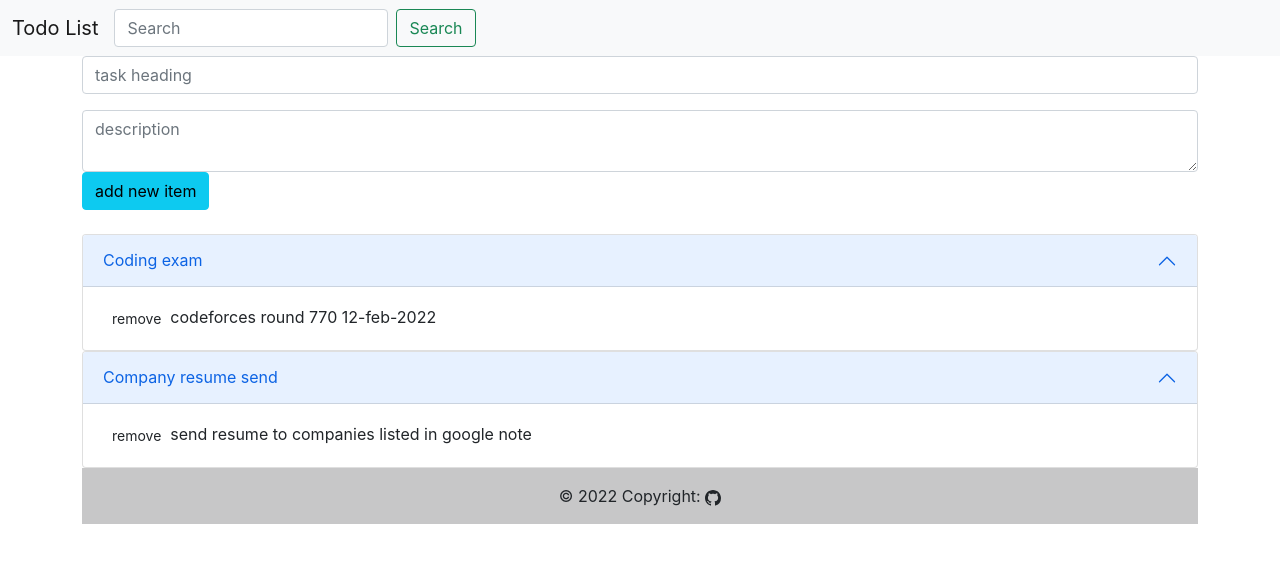
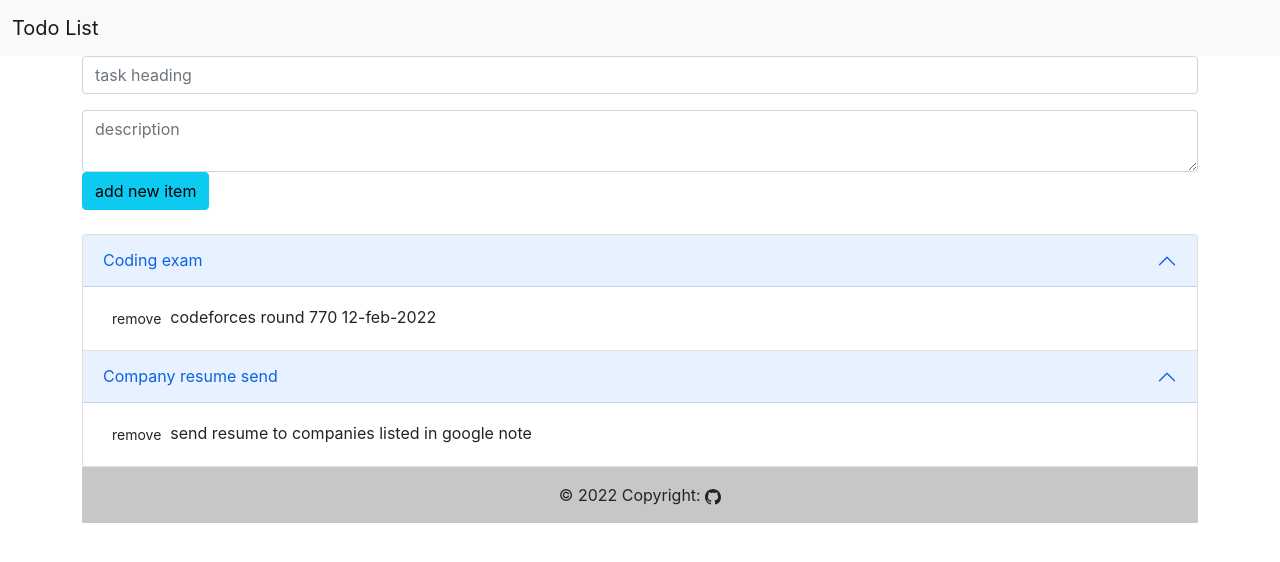
Before and after one commit to Akash-Trivedi/react-todo-list, a React (Create React App) app: page / in a window 1280 px wide. Shown: the top 562 px of the page. Built offline with nearby package versions, Linux system fonts and the light colour scheme.

Commit message:
v1.0 all complete, but dropdown not working some how. Only one bug encountered, 0 other found

```diff
--- a/public/index.html
+++ b/public/index.html
@@ -17,8 +17,5 @@
   <body>
     <noscript>You need to enable JavaScript to run this app.</noscript>
     <div id="root"></div>
-    <script src="https://cdn.jsdelivr.net/npm/@popperjs/core@2.10.2/dist/umd/popper.min.js" integrity="sha384-7+zCNj/IqJ95wo16oMtfsKbZ9ccEh31eOz1HGyDuCQ6wgnyJNSYdrPa03rtR1zdB" crossorigin="anonymous"></script>
-<script src="https://cdn.jsdelivr.net/npm/bootstrap@5.1.3/dist/js/bootstrap.min.js" integrity="sha384-QJHtvGhmr9XOIpI6YVutG+2QOK9T+ZnN4kzFN1RtK3zEFEIsxhlmWl5/YESvpZ13" crossorigin="anonymous"></script>
-    <script src="https://cdn.jsdelivr.net/npm/bootstrap@5.1.3/dist/js/bootstrap.bundle.min.js" integrity="sha384-ka7Sk0Gln4gmtz2MlQnikT1wXgYsOg+OMhuP+IlRH9sENBO0LRn5q+8nbTov4+1p" crossorigin="anonymous"></script>
   </body>
 </html>
--- a/src/MyComponents/Header.js
+++ b/src/MyComponents/Header.js
@@ -9,12 +9,6 @@ export default function Header(props) {
         <button className="navbar-toggler" type="button" data-bs-toggle="collapse" data-bs-target="#navbarSupportedContent" aria-controls="navbarSupportedContent" aria-expanded="false" aria-label="Toggle navigation">
           <span className="navbar-toggler-icon"></span>
         </button>
-        <div className="collapse navbar-collapse" id="navbarSupportedContent">
-          <form className="d-flex">
-            <input className="form-control me-2" type="search" placeholder="Search" aria-label="Search" />
-            <button className="btn btn-outline-success" type="submit">Search</button>
-          </form>
-        </div>
       </div>
       </nav>
     </div>
--- a/src/MyComponents/NewTodo.js
+++ b/src/MyComponents/NewTodo.js
@@ -1,6 +1,9 @@
 // import { Button } from 'bootstrap';
 import React from 'react';
-
+/*
+if title and desc are empty then for two consecutive add creates warning for same key
+i.e. sno
+ */
 export default function NewTodo(props) {
 
   const [itemObject, modifyNewItem] = React.useState({
@@ -20,9 +23,11 @@ export default function NewTodo(props) {
 
   function addNewItem(event) {
     event.preventDefault() // stops whole page from reloading, which will loose the data
-    itemObject.sno = props.list.length + 1 //+1 beacuse numbering starts from 1
-    props.fun(prevObject => [itemObject, ...prevObject])
-    // new item in latest
+    if (itemObject.title !== "") {
+      itemObject.sno = props.list.length + 1 //+1 beacuse numbering starts from 1
+      props.fun(prevObject => [itemObject, ...prevObject])
+      // new item in latest
+    }
   }
 
   return (
--- a/src/MyComponents/TodoItem.js
+++ b/src/MyComponents/TodoItem.js
@@ -3,18 +3,17 @@ import React from 'react'
 export default function Todo(props) {
   let array1 = []
   /*want to move button to far right in the accordian-header */
-  function removeItem() {
-    for (let index = 0; index < props.list.length; index++) {
-      if (props.list[index].sno !== props.sno) {
-        array1.push(props.list[index])
+  function removeItem(sno) {
+
+    for (let index = 0; index < props.props1.list.length; index++) {
+      if (props.props1.list[index].sno !== sno) {
+        array1.push(props.props1.list[index])
       }
-
     }
-    props.list.fun(props.list)
+    props.props1.fun(array1)
   }
 
   return (
-    <div className="accordion" id={props.item.id}>
     <div className="accordion-item">
       <h2 className="accordion-header" id={props.item.sno}>
         <button className="accordion-button" type="button" data-bs-toggle="collapse" data-bs-target="#collapseOne" aria-expanded="true" aria-controls="collapseOne">
@@ -23,9 +22,8 @@ export default function Todo(props) {
       </h2>
       <div id={props.item.id} className="accordion-collapse collapse show" aria-labelledby="headingOne" data-bs-parent="#accordionExample">
         <div className="accordion-body">
-            <button className='btn btn-tranparent btn-sm' style={{ marginLeft: "10rm" }} onClick={() => removeItem(props.sno)}>remove</button>
+          <button className='btn btn-tranparent btn-sm' style={{ marginLeft: "10rm" }} onClick={() => removeItem(props.item.sno)}>remove</button>
           {props.item.desc}
-          </div>
         </div>
       </div>
     </div>
--- a/src/MyComponents/Todos.js
+++ b/src/MyComponents/Todos.js
@@ -6,11 +6,13 @@ export default function Todos(props) {
 
   return (
     <div className='container'>
-      {props.list.length === 0 ? <EmptyTodo /> :
-        props.list.map((todo) => {
-          return <TodoItem list={props} item={todo} key={todo.sno} />
-        })
-      }
+      <div className="accordion" id="accordionExample">
+        {props.list.length === 0 ? <EmptyTodo /> :
+          props.list.map((todo) => {
+            return <TodoItem props1={props} item={todo} key={todo.sno} />
+          })
+        }
+      </div>
     </div>
   )
 }
```
Lines whose indentation alone changed are shown as unchanged.
